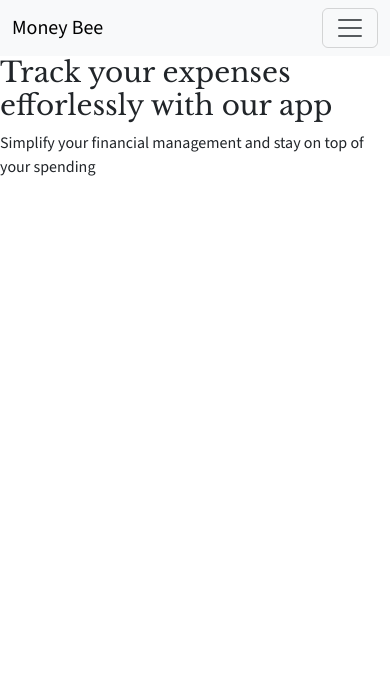
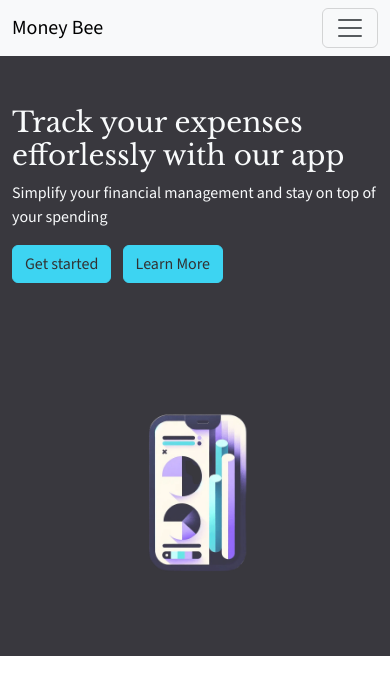
Before and after one commit to ysgurjar/pp4_expense_tracker, a Django app: page / in a window 390 px wide. Shown: the top 695 px of the page. Run offline with Django 5.2, Linux system fonts and the light colour scheme.

Commit message:
create hero section

```diff
--- a/expense_tracker/static/expense_tracker/base.css
+++ b/expense_tracker/static/expense_tracker/base.css
@@ -11,10 +11,18 @@ body {
     font-family: var(--font-source-sans);
 }
 
+*,
+*::before,
+*::after {
+  box-sizing: border-box;
+}
+
+
 h1,
 h2,
 h3 {
-  font-family: var(--font-libre-baskerville)
+  font-family: var(--font-libre-baskerville);
+
 }
 
 h4,
@@ -22,6 +30,7 @@ h5,
 h6,
 p {
     font-family: var(--font-source-sans);
+
 }
 
 .navbar-nav .nav-link {
@@ -44,3 +53,19 @@ p {
 .navbar-nav .nav-link:hover::after {
     width: 50%; /* Width of the underline */
 }
+
+#hero {
+    background-color: #08070E;
+    opacity: 0.8;
+    color: #F7F9FB;
+    height: 600px;
+}
+
+#hero-image2 img{
+    width:100%;
+    height:auto;
+    /*display: block; */
+}
+#hero-text {
+    padding-left: 24px;
+}
--- a/expense_tracker/templates/expense_tracker/home.html
+++ b/expense_tracker/templates/expense_tracker/home.html
@@ -5,9 +5,20 @@
 
 {% block content%}
 
-<h1>Track your expenses efforlessly with our app</h1>
-<p>Simplify your financial management and stay on top of your spending</p>
-
-
+<div class="row align-items-center" id="hero">
+    <div class="col-md">
+        <div class="container">
+            <h1>Track your expenses efforlessly with our app</h1>
+            <p>Simplify your financial management and stay on top of your spending</p>
+            <div class="d-fex">
+                <button class="btn btn-info ">Get started</button>
+                <button class="btn btn-info mx-2">Learn More</button>
+            </div>
+        </div>
+    </div>
+    <div class="col-md " id="hero-image">
+        <img class="img-fluid" src="{% static 'images/hero_mockup.png' %}" alt="mobile mock up image">
+    </div>
+</div>
 
 {% endblock %}
--- a/templates/base.html
+++ b/templates/base.html
@@ -39,7 +39,7 @@
                     </li>
                 </ul>
                 <form class="ms-auto">
-                    <button class="btn btn-outline-success" type="submit">Sign In</button>
+                    <button class="btn btn-info" type="submit">Sign In</button>
                 </form>
             </div>
         </div>
```
Also changed, not shown: expense_tracker/static/images/hero_mockup.png (added).
